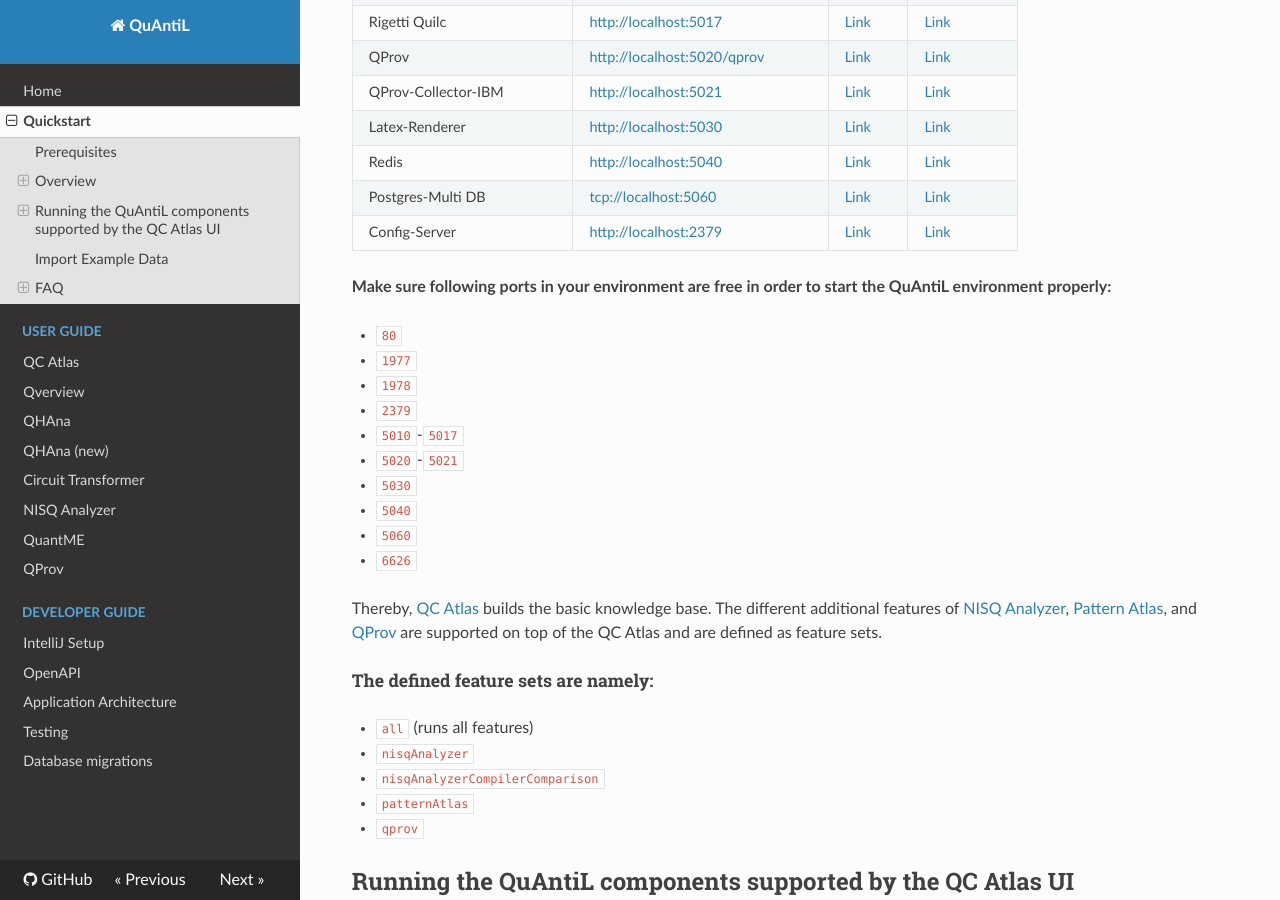
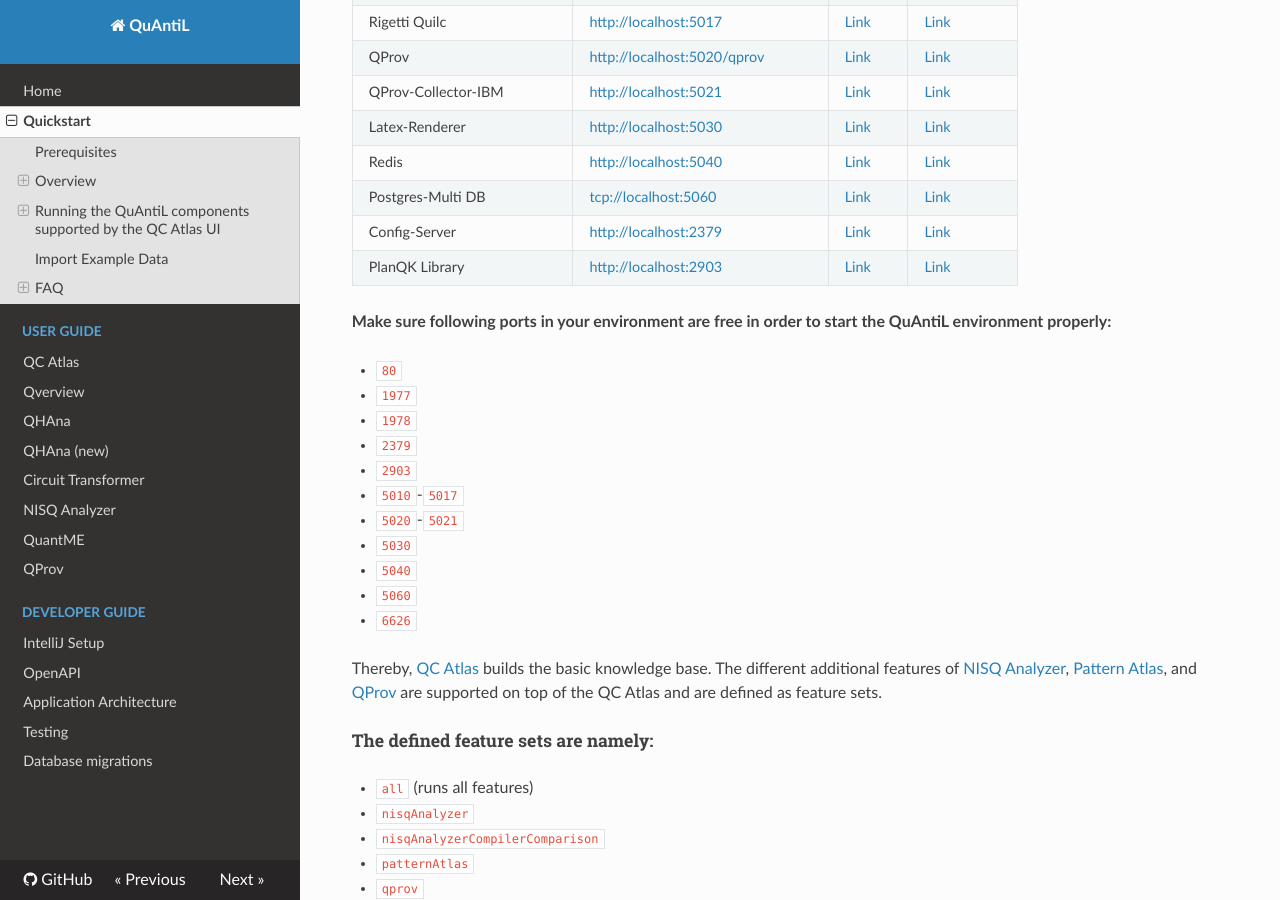
Before and after one commit to UST-QuAntiL/quantil-docs, an MkDocs documentation site: the page built from docs/developer-guide/docker.md, in a window 1280 px wide and 900 px high, scrolled down 879 px. Built offline with MkDocs 1.6.1, drawn with Linux system fonts in a browser that asks for light colours; nearby versions of some CDN libraries.

Commit message:
add library description
Signed-off-by: Marvin Bechtold <marvin.bechtold.dev@gmail.com>

```diff
--- a/docs/developer-guide/docker.md
+++ b/docs/developer-guide/docker.md
@@ -29,6 +29,7 @@ The following components are included in the docker-compose setup
 | Redis |<http://localhost:5040> | [Link](https://github.com/redis/redis) | [Link](https://hub.docker.com/_/redis) |
 | Postgres-Multi DB | <tcp://localhost:5060> | [Link](https://github.com/lmm-git/docker-postgres-multi) | [Link](https://hub.docker.com/r/lmmdock/postgres-multi) |
 | Config-Server |<http://localhost:2379> | [Link](https://github.com/etcd-io/etcd) | [Link](https://quay.io/repository/coreos/etcd) |
+| PlanQK Library              |<http://localhost:2903>                | [Link](https://github.com/UST-QuAntiL/PlanQK-Library)      | [Link](https://hub.docker.com/repository/docker/planqk/planqk-library)
 
 **Make sure following ports in your environment are free in order to start the QuAntiL environment properly:**
 
@@ -36,6 +37,7 @@ The following components are included in the docker-compose setup
 * `1977`
 * `1978`
 * `2379`
+* `2903`
 * `5010`-`5017`
 * `5020`-`5021`
 * `5030`
```
Also changed, not shown: docs/index.md (+2 -0 lines).
